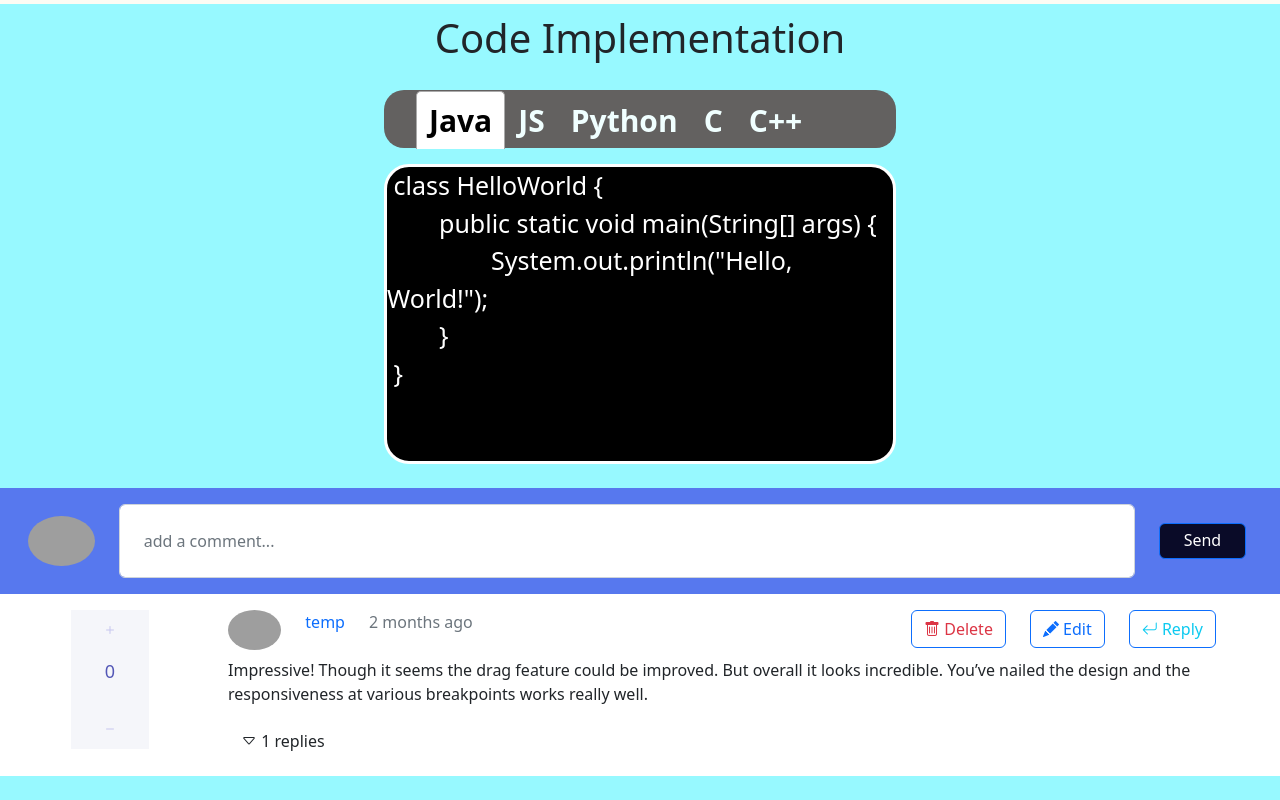
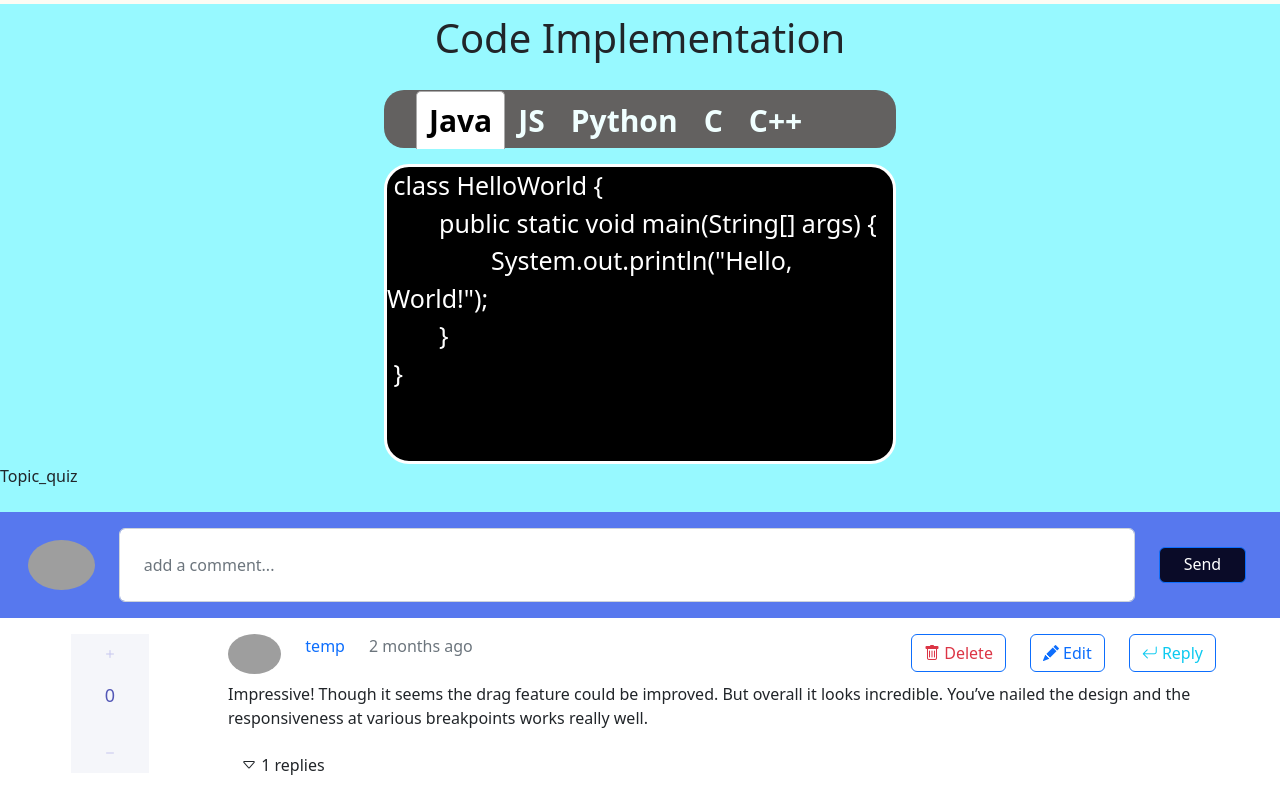
Before and after one commit to OrbelB/SimplyAlgorithms, a React (Create React App) app in the folder frontend/: page / in a window 1280 px wide. Shown: the part 2479-3279 px from the top of the page. Before the commit the page ends 3255 px from the top, so only its background shows below. Built offline with nearby package versions, Linux system fonts and the light colour scheme; grey boxes are pictures that could not be loaded.

Commit message:
started quiz module

```diff
--- a/frontend/src/App.js
+++ b/frontend/src/App.js
@@ -4,6 +4,7 @@ import CodeSnippet from './components/ui/CodeSnippet'
 import MainNavigation from "./components/ui/main-navigation/MainNavigation";
 import Alg_vis_btns from './components/ui/alg_vis_btns/Alg_vis_btns'
 import CommentFrame from "./components/ui/comment/CommentFrame";
+import Topic_quiz from './components/ui/topic_quiz/Topic_quiz';
 
 function App() {
   return (
@@ -13,6 +14,7 @@ function App() {
         <Alg_vis_btns/>
         <Detail />
         <CodeSnippet/>
+        <Topic_quiz/>
         <CommentFrame/>
     </div>
   );
--- a/frontend/src/components/ui/alg_vis_btns/Alg_vis_btns.jsx
+++ b/frontend/src/components/ui/alg_vis_btns/Alg_vis_btns.jsx
@@ -45,14 +45,14 @@ const Alg_vis_btns = () => {
                         {/* TODO when setting up the server a user can only either like or dislike; A like/dislike must be unique per user */}
                         <button className={cx(styles['alg_vis_btn_like'], "row bi bi-hand-thumbs-up p-1 p-lg-auto")}
                              onClick={handleLike}>
-                            <div className={"col-sm-auto "} unselectable={"on"}>{likes=== 0 ? 0 : likes}</div>
+                            <div className={"col-sm-auto "} unselectable={"on"}>{likes}</div>
                         </button>
                     </div>
                     <div className={"col-sm-auto small align-self-center"}>
                         {/* TODO when setting up the server a user can only either like or dislike; A like/dislike must be unique per user */}
                         <button className={cx(styles['alg_vis_btn_dislike'], "row bi bi-hand-thumbs-down p-1 p-lg-auto")}
                              onClick={handleDislike}>
-                            <div className={"col-sm-auto"} unselectable={"on"}>{dislikes === 0 ? 0 : dislikes}</div>
+                            <div className={"col-sm-auto"} unselectable={"on"}>{dislikes}</div>
                         </button>
                     </div>
                     <div className={"col-sm-auto small align-self-center me-3 ps-0 "}>
--- /dev/null
+++ b/frontend/src/components/ui/topic_quiz/Topic_quiz.jsx
@@ -0,0 +1,10 @@
+import styles from './topic_quiz.css'
+import React from 'react'
+
+const Topic_quiz = () => {
+  return (
+    <div>Topic_quiz</div>
+  )
+}
+
+export default Topic_quiz
```
Also changed, not shown: frontend/src/components/ui/alg_vis_btns/alg_btns.module.css (+0 -15 lines), frontend/src/components/ui/topic_quiz/topic_quiz.css (added).
